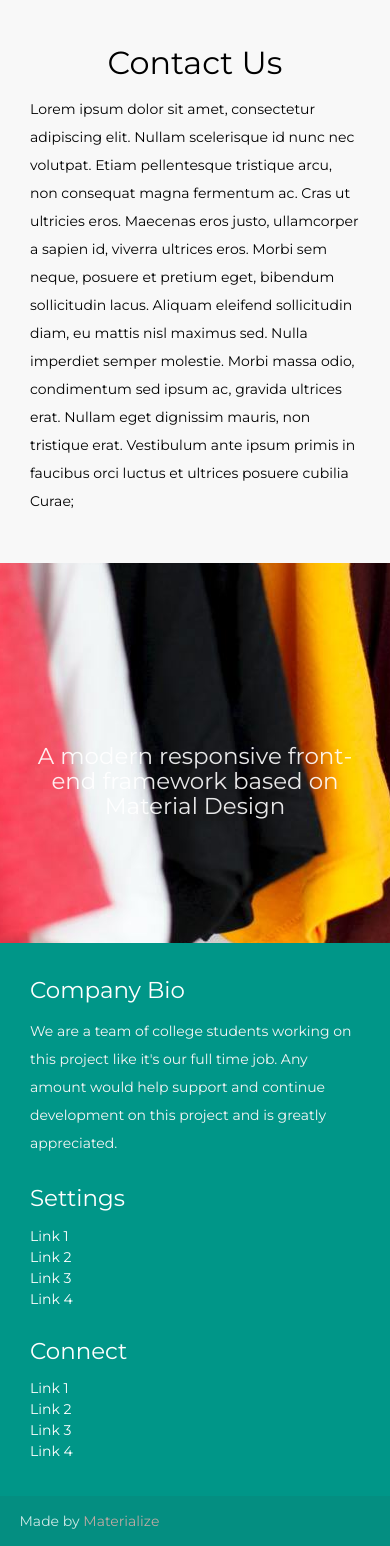
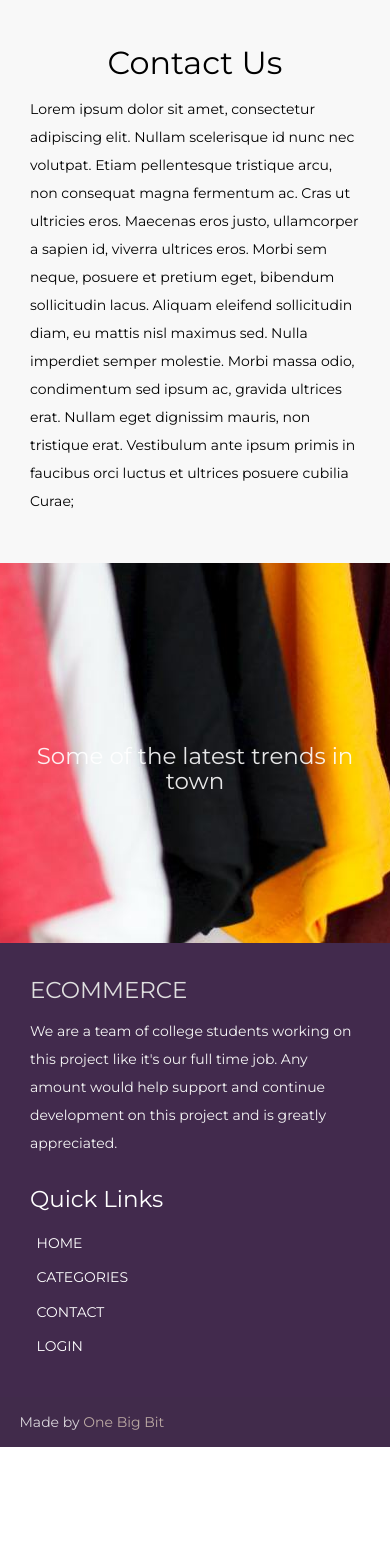
Before and after one commit to szyth/ecom, a PHP site: page /front-end/index.html in a window 390 px wide. Shown: the part 3920-5466 px from the top of the page. After the commit the page ends 5367 px from the top, so only its background shows below. Run offline with PHP 8.4, Linux system fonts and the light colour scheme; some libraries are stand-ins or nearby versions.

Commit message:
Update Front end; Index.html done

```diff
--- a/front-end/css/style.css
+++ b/front-end/css/style.css
@@ -19,7 +19,8 @@ p {
 }
 
 .sidenav-trigger {
-  color: #26a69a;
+  color: rgb(190, 0, 105);
+  margin-top: 10px !important;
 }
 
 .parallax-container {
@@ -60,6 +61,8 @@ p {
 
 footer.page-footer {
   margin: 0;
+  background-color: rgb(66, 42, 77);
+  color: rgb(223, 223, 223) !important;
 }
 
 /* CUSTOM EDIT FROM HERE */
@@ -87,6 +90,35 @@ nav {
   font-size: 2.1rem !important;
   font-family: 'Oswald', sans-serif;
 }
+
+nav ul a:hover {
+  background-color: rgba(255, 0, 0, 0.1);
+}
+
+/* DROPDOWN */
+nav ul li {
+  position: relative;
+}
+
+ul li ul.dropdown {
+  /* Set width of the dropdown */
+  background: #ffffff;
+  display: none;
+  position: absolute;
+  z-index: 999;
+  left: 0;
+}
+
+nav ul li ul a:hover {
+  background-color: rgb(255, 255, 255);
+}
+
+ul li:hover ul.dropdown {
+  display: block;
+  /* Display the dropdown */
+}
+
+@media screen and (max-width: 768px) {}
 
 /* NAV - END  */
 
@@ -138,7 +170,7 @@ nav {
 
   .btn-large {
     width: 150px;
-    transform: translateX(0px);
+    transform: translateX(0px) !important;
     height: 40px;
     line-height: 40px;
     font-size: smaller;
@@ -250,3 +282,16 @@ nav {
 }
 
 /* ALL PRODUCTS - END */
+
+/* QUICK LINKS */
+.quick-links li {
+  padding: 5%;
+}
+
+@media screen and (max-width: 768px) {
+  .quick-links li {
+    padding: 2%;
+  }
+}
+
+/* QUICK LINKS - END */
--- a/front-end/index.html
+++ b/front-end/index.html
@@ -14,12 +14,20 @@
 
 
 <body>
+
   <nav class="white z-depth-0" role="navigation">
     <div class="row">
       <div class="col m4 l4 s12 ">
-        <ul id="" class="right hide-on-med-and-down nav-ul">
-          <li class=""><a href="#">Home</a></li>
-          <li><a href="#">Categories</a></li>
+        <ul class="right hide-on-med-and-down nav-ul">
+          <li><a href="#">Home</a></li>
+          <li id="dropdown"><a href="#">Categories &#9662;</a>
+            <ul class="dropdown">
+              <li><a href="#">Kids &#9656;</a></li>
+              <li><a href="#">Women's &#9656;</a></li>
+              <li><a href="#">Men's &#9656;</a></li>
+            </ul>
+          </li>
+
         </ul>
       </div>
       <div class="col m4 l4 s12">
@@ -35,7 +43,23 @@
 
       <!-- MOBILE MENU -->
       <ul id="nav-mobile" class="sidenav">
-        <li><a href="#">Navbar Link</a></li>
+        <li><a href="#">Home</a></li>
+        <li>
+          <div class="divider"></div>
+        </li>
+        <li><a class="subheader">Categories</a></li>
+        <ul>
+          <li><a href="#">Kids</a></li>
+          <li><a href="#">Women's</a></li>
+          <li><a href="#">Men's</a></li>
+        </ul>
+        </li>
+        <li>
+          <div class="divider"></div>
+        </li>
+        <li><a href="#">Contact</a></li>
+        <li><a href="#">Cart</a></li>
+        <li><a href="#">Login</a></li>
       </ul>
       <a href="#" data-target="nav-mobile" class="sidenav-trigger"><i class="material-icons">menu</i></a>
     </div>
@@ -229,7 +253,7 @@
         </div>
       </div>
     </div>
-    <div class="parallax"><img src="media/parallax/1.jpg" alt="Unsplashed background img 2"></div>
+    <div class="parallax"><img src="media/parallax/2.jpg" alt="Unsplashed background img 2"></div>
   </div>
   <!-- PARALLAX - END -->
 
@@ -417,18 +441,18 @@
     <div class="section no-pad-bot">
       <div class="container">
         <div class="row center">
-          <h5 class="header col s12 light">A modern responsive front-end framework based on Material Design</h5>
+          <h5 class="header col s12 light">Some of the latest trends in town</h5>
         </div>
       </div>
     </div>
     <div class="parallax"><img src="media/parallax/1.jpg" alt="Unsplashed background img 3"></div>
   </div>
 
-  <footer class="page-footer teal">
+  <footer class="page-footer">
     <div class="container">
       <div class="row">
         <div class="col l6 s12">
-          <h5 class="white-text">Company Bio</h5>
+          <h5>ECOMMERCE</h5>
           <p class="grey-text text-lighten-4">We are a team of college students working on this project like it's our
             full time job. Any amount would help support and continue development on this project and is greatly
             appreciated.</p>
@@ -436,28 +460,22 @@
 
         </div>
         <div class="col l3 s12">
-          <h5 class="white-text">Settings</h5>
-          <ul>
-            <li><a class="white-text" href="#!">Link 1</a></li>
-            <li><a class="white-text" href="#!">Link 2</a></li>
-            <li><a class="white-text" href="#!">Link 3</a></li>
-            <li><a class="white-text" href="#!">Link 4</a></li>
-          </ul>
+
         </div>
         <div class="col l3 s12">
-          <h5 class="white-text">Connect</h5>
-          <ul>
-            <li><a class="white-text" href="#!">Link 1</a></li>
-            <li><a class="white-text" href="#!">Link 2</a></li>
-            <li><a class="white-text" href="#!">Link 3</a></li>
-            <li><a class="white-text" href="#!">Link 4</a></li>
+          <h5 class="white-text">Quick Links</h5>
+          <ul class="quick-links">
+            <li><a class="white-text" href="#!">HOME</a></li>
+            <li><a class="white-text" href="#!">CATEGORIES</a></li>
+            <li><a class="white-text" href="#!">CONTACT</a></li>
+            <li><a class="white-text" href="#!">LOGIN</a></li>
           </ul>
         </div>
       </div>
     </div>
     <div class="footer-copyright">
       <div class="container">
-        Made by <a class="brown-text text-lighten-3" href="http://materializecss.com">Materialize</a>
+        Made by <a class="brown-text text-lighten-3" href="https://onebigbit.com/">One Big Bit</a>
       </div>
     </div>
   </footer>
```
Also changed, not shown: front-end/media/parallax/2.jpg (added).
